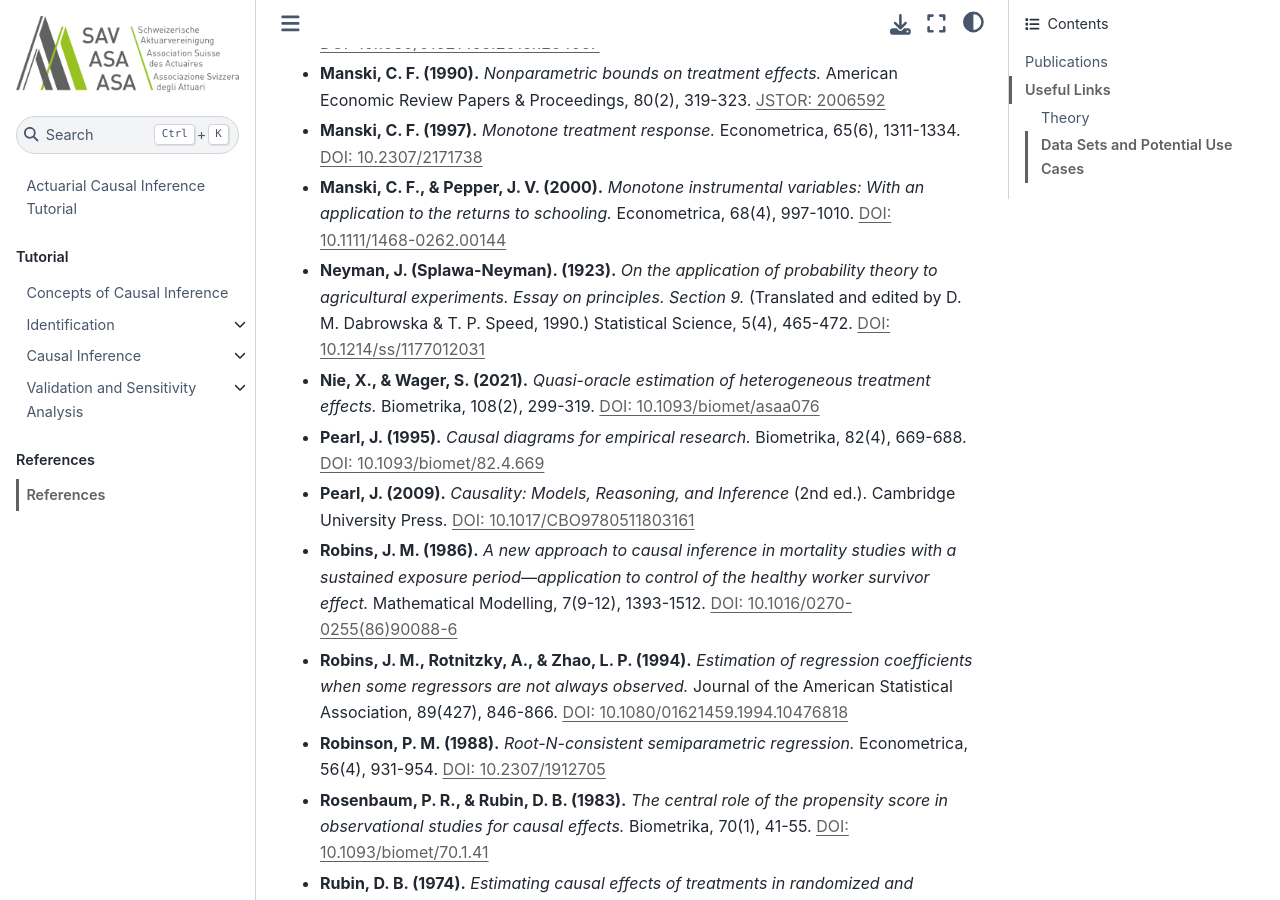
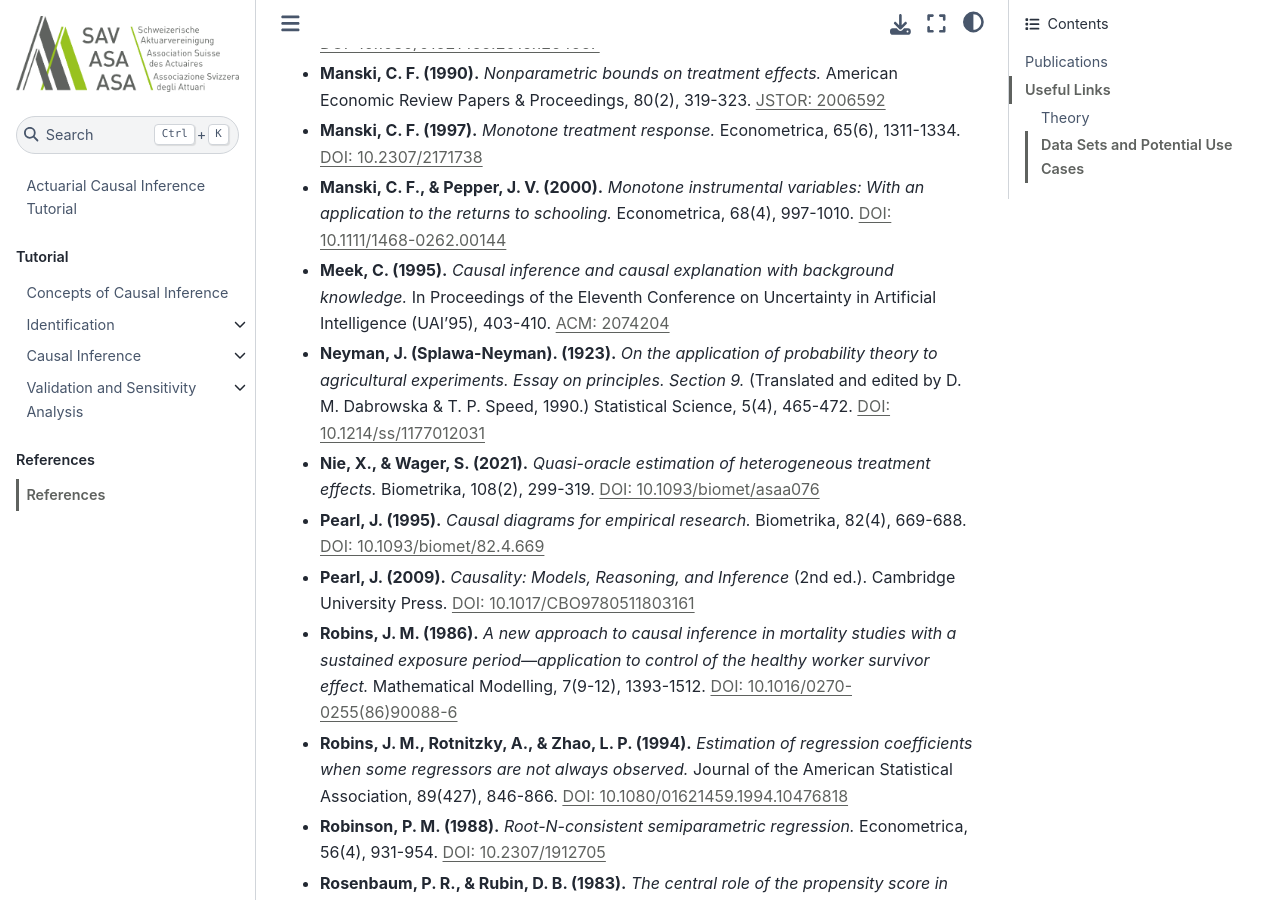
Before and after one commit to actuarial-data-science/ActuarialCausalInference, a Jupyter Book: the page built from papers/references.md, in a window 1280 px wide and 900 px high, scrolled down 3502 px. Built offline with Jupyter Book 1.0.4 settings and Sphinx 7.4.7 and the Sphinx Book theme 1.1.4, drawn with Linux system fonts in a browser that asks for light colours; pages that are not in the unit, such as notebooks, are missing from menus; comment, search, counter and statistics services are not loaded.

Commit message:
Fix and complete SGS Phase III orientation rules
Correct the transposed rule labels: the X->Z-Y rule is Meek's R1 (no new
v-structures) and the directed-path rule is R2 (acyclicity). Add the missing
Meek R3 and R4 so Phase III returns the full CPDAG rather than understating
identification. Attribute the rules to Meek (1995) and add the reference.

```diff
--- a/papers/references.md
+++ b/papers/references.md
@@ -48,6 +48,7 @@
 * **Manski, C. F. (1990).** *Nonparametric bounds on treatment effects.* American Economic Review Papers & Proceedings, 80(2), 319-323. [JSTOR: 2006592](https://www.jstor.org/stable/2006592)
 * **Manski, C. F. (1997).** *Monotone treatment response.* Econometrica, 65(6), 1311-1334. [DOI: 10.2307/2171738](https://doi.org/10.2307/2171738)
 * **Manski, C. F., & Pepper, J. V. (2000).** *Monotone instrumental variables: With an application to the returns to schooling.* Econometrica, 68(4), 997-1010. [DOI: 10.1111/1468-0262.00144](https://doi.org/10.1111/1468-0262.00144)
+* **Meek, C. (1995).** *Causal inference and causal explanation with background knowledge.* In Proceedings of the Eleventh Conference on Uncertainty in Artificial Intelligence (UAI'95), 403-410. [ACM: 2074204](https://dl.acm.org/doi/10.5555/2074158.2074204)
 * **Neyman, J. (Splawa-Neyman). (1923).** *On the application of probability theory to agricultural experiments. Essay on principles. Section 9.* (Translated and edited by D. M. Dabrowska & T. P. Speed, 1990.) Statistical Science, 5(4), 465-472. [DOI: 10.1214/ss/1177012031](https://doi.org/10.1214/ss/1177012031)
 * **Nie, X., & Wager, S. (2021).** *Quasi-oracle estimation of heterogeneous treatment effects.* Biometrika, 108(2), 299-319. [DOI: 10.1093/biomet/asaa076](https://doi.org/10.1093/biomet/asaa076)
 * **Pearl, J. (1995).** *Causal diagrams for empirical research.* Biometrika, 82(4), 669-688. [DOI: 10.1093/biomet/82.4.669](https://doi.org/10.1093/biomet/82.4.669)
```
Also changed, not shown: tutorial/methods.md (+5 -3 lines).
